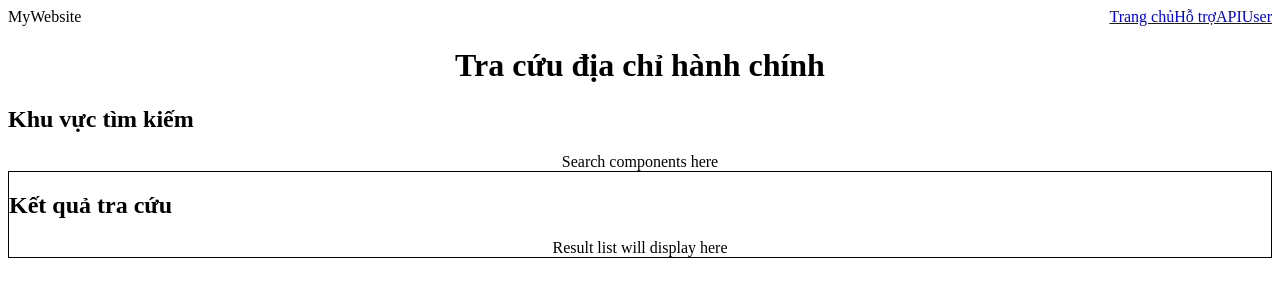
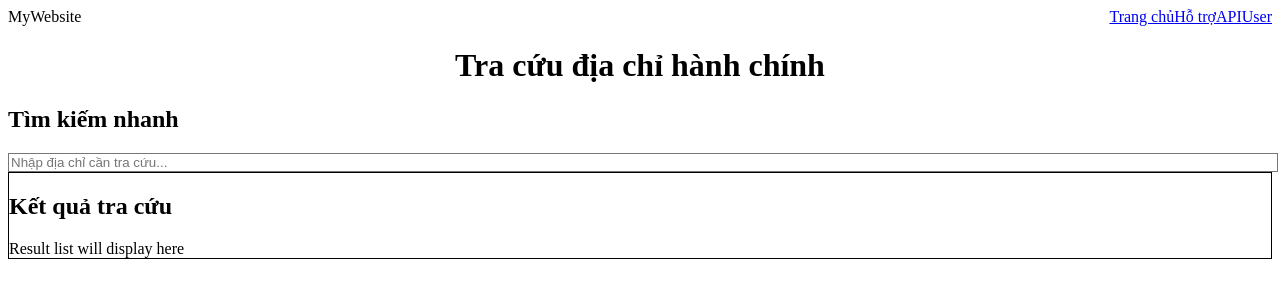
Before and after one commit to hieunieitdevelopment-jpg/mini-project-internship, a React app: page / in a window 1280 px wide. Shown: the top 300 px of the page. Built offline with nearby package versions, Linux system fonts and the light colour scheme; the HTML template or start-up script is replaced by a standard one.

Commit message:
Create Search Input (quick search)

```diff
--- a/src/pages/Home.jsx
+++ b/src/pages/Home.jsx
@@ -1,4 +1,8 @@
+import { useState } from "react";
+
 function Home() {
+
+  const [keyword, setKeyword] = useState("");
 
   return (
 
@@ -13,13 +17,17 @@ function Home() {
       <div className="bg-gray-100 p-6 rounded-lg shadow mb-10">
 
         <h2 className="text-xl font-semibold mb-4">
-          Khu vực tìm kiếm
+          Tìm kiếm nhanh
         </h2>
 
-        {/* Search components sẽ thêm ở task sau */}
-        <div className="h-20 flex items-center justify-center text-gray-500">
-          Search components here
-        </div>
+        {/* Search Input */}
+        <input
+          type="text"
+          placeholder="Nhập địa chỉ cần tra cứu..."
+          className="border p-2 w-full rounded"
+          value={keyword}
+          onChange={(e) => setKeyword(e.target.value)}
+        />
 
       </div>
 
@@ -30,8 +38,7 @@ function Home() {
           Kết quả tra cứu
         </h2>
 
-        {/* Result list sẽ thêm ở task sau */}
-        <div className="h-32 flex items-center justify-center text-gray-500">
+        <div className="text-gray-500">
           Result list will display here
         </div>
 
```
